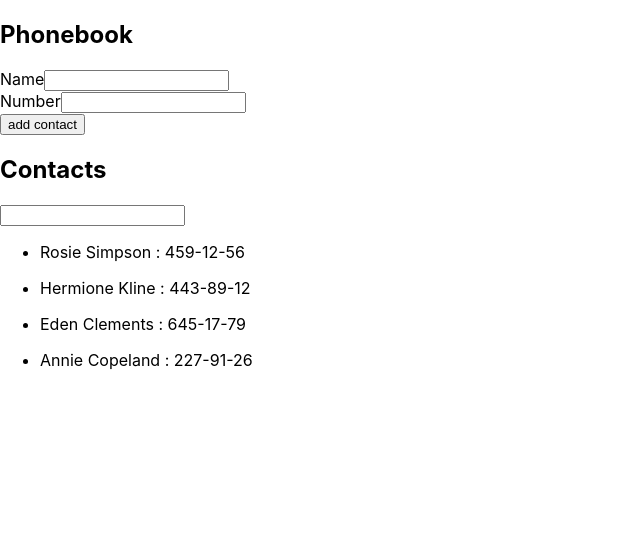
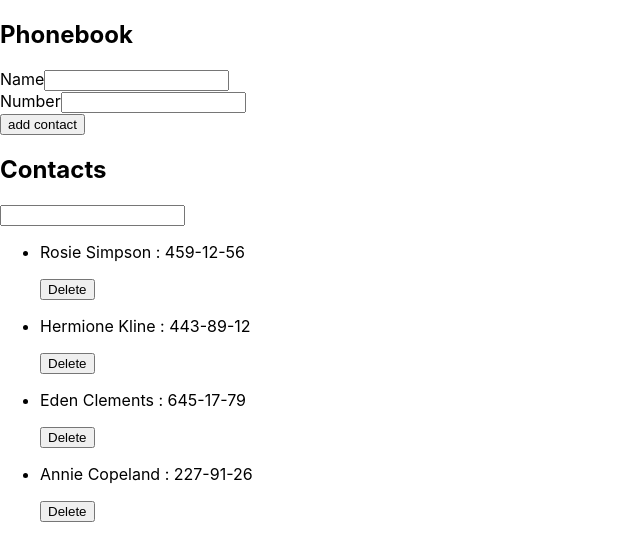
Before and after one commit to MaksymStepanenko/goit-react-hw-02-phonebook, a React (Create React App) app: page / in a window 1280 px wide. Shown: the top 560 px of the page, without its empty margins (0-640 px from the left). Built offline with nearby package versions, Linux system fonts and the light colour scheme.

Commit message:
add PropTypes

```diff
--- a/package.json
+++ b/package.json
@@ -8,6 +8,7 @@
     "@testing-library/react": "^12.1.4",
     "@testing-library/user-event": "^13.5.0",
     "nanoid": "^4.0.2",
+    "prop-types": "^15.8.1",
     "react": "^18.1.0",
     "react-dom": "^18.1.0",
     "react-scripts": "5.0.1",
--- a/src/components/App.jsx
+++ b/src/components/App.jsx
@@ -38,6 +38,12 @@ class App extends Component {
     this.setState({ filters: data });
   };
 
+  deleteContact = id => {
+    this.setState(prevState => ({
+      contacts: prevState.contacts.filter(contact => contact.id !== id),
+    }));
+  };
+
   render() {
     return (
       <div>
@@ -46,9 +52,15 @@ class App extends Component {
         <h2>Contacts</h2>
         <Filter state={this.state.filters} updateFilter={this.updateFilter} />
         {this.state.filters === '' ? (
-          <ListContacts state={this.state.contacts} />
+          <ListContacts
+            state={this.state.contacts}
+            deleteContact={this.deleteContact}
+          />
         ) : (
-          <ListContacts state={this.filterByName()} />
+          <ListContacts
+            state={this.filterByName()}
+            deleteContact={this.deleteContact}
+          />
         )}
       </div>
     );
--- a/src/components/Filter/Filter.jsx
+++ b/src/components/Filter/Filter.jsx
@@ -1,4 +1,5 @@
 import React from 'react';
+import PropTypes from 'prop-types';
 
 export const Filter = ({ state, updateFilter }) => {
   return (
@@ -16,3 +17,8 @@ export const Filter = ({ state, updateFilter }) => {
     </label>
   );
 };
+
+Filter.propTypes = {
+  state: PropTypes.string,
+  updateFilter: PropTypes.func,
+};
--- a/src/components/FormContact/FormContact.jsx
+++ b/src/components/FormContact/FormContact.jsx
@@ -1,9 +1,6 @@
 import React, { Component } from 'react';
 
-const INITIAL_STATE = {
-  name: '',
-  number: '',
-};
+
 
 export class FormContact extends Component {
   state = {
@@ -18,10 +15,6 @@ export class FormContact extends Component {
     });
   };
 
-  reset = () => {
-    this.setState({ ...INITIAL_STATE });
-  };
-
   handleSubmit = e => {
     e.preventDefault();
 
@@ -32,6 +25,10 @@ export class FormContact extends Component {
     this.props.onAddContact(data);
 
     this.reset();
+  };
+
+  reset = () => {
+    this.setState({ name: '', number: '' });
   };
 
   render() {
@@ -45,6 +42,7 @@ export class FormContact extends Component {
             name="name"
             pattern="^[a-zA-Zа-яА-Я]+(([' -][a-zA-Zа-яА-Я ])?[a-zA-Zа-яА-Я]*)*$"
             title="Name may contain only letters, apostrophe, dash and spaces. For example Adrian, Jacob Mercer, Charles de Batz de Castelmore d'Artagnan"
+            value={this.state.name}
             required
           />
         </label>
@@ -57,6 +55,7 @@ export class FormContact extends Component {
             name="number"
             pattern="\+?\d{1,4}?[-.\s]?\(?\d{1,3}?\)?[-.\s]?\d{1,4}[-.\s]?\d{1,4}[-.\s]?\d{1,9}"
             title="Phone number must be digits and can contain spaces, dashes, parentheses and can start with +"
+            value={this.state.number}
             required
           />
         </label>
@@ -65,4 +64,5 @@ export class FormContact extends Component {
       </form>
     );
   }
+
 }
--- a/src/components/ListContacts/ListContacts.jsx
+++ b/src/components/ListContacts/ListContacts.jsx
@@ -1,18 +1,34 @@
 import React from 'react';
-import { nanoid } from 'nanoid';
+import PropTypes from 'prop-types';
 
-export const ListContacts = ({ state }) => {
+export const ListContacts = ({ state, deleteContact }) => {
   return (
     <ul>
-      {state.map(({ name, number }) => {
+      {state.map(({ name, number, id }) => {
         return (
-          <li key={nanoid()}>
+          <li key={id}>
             <p>
               {name} : {number}
             </p>
+            <button
+              type="button"
+              onClick={() => {
+                deleteContact(id);
+              }}
+            >
+              Delete
+            </button>
           </li>
         );
       })}
     </ul>
   );
 };
+
+ListContacts.propTypes = {
+  deleteContact: PropTypes.func,
+  state: PropTypes.array,
+  number: PropTypes.string,
+  id: PropTypes.string,
+  name: PropTypes.string,
+};
```
Also changed, not shown: 1 other file (tests, documents, lock files or other folders).
